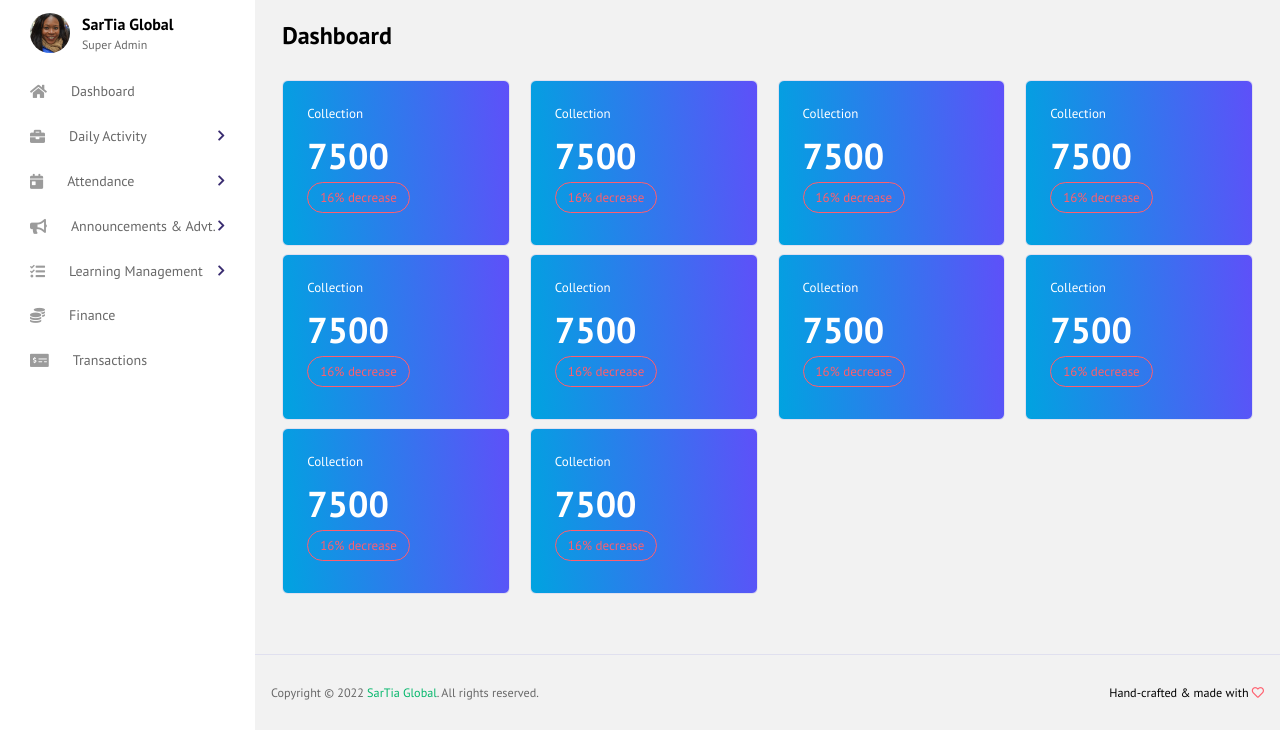
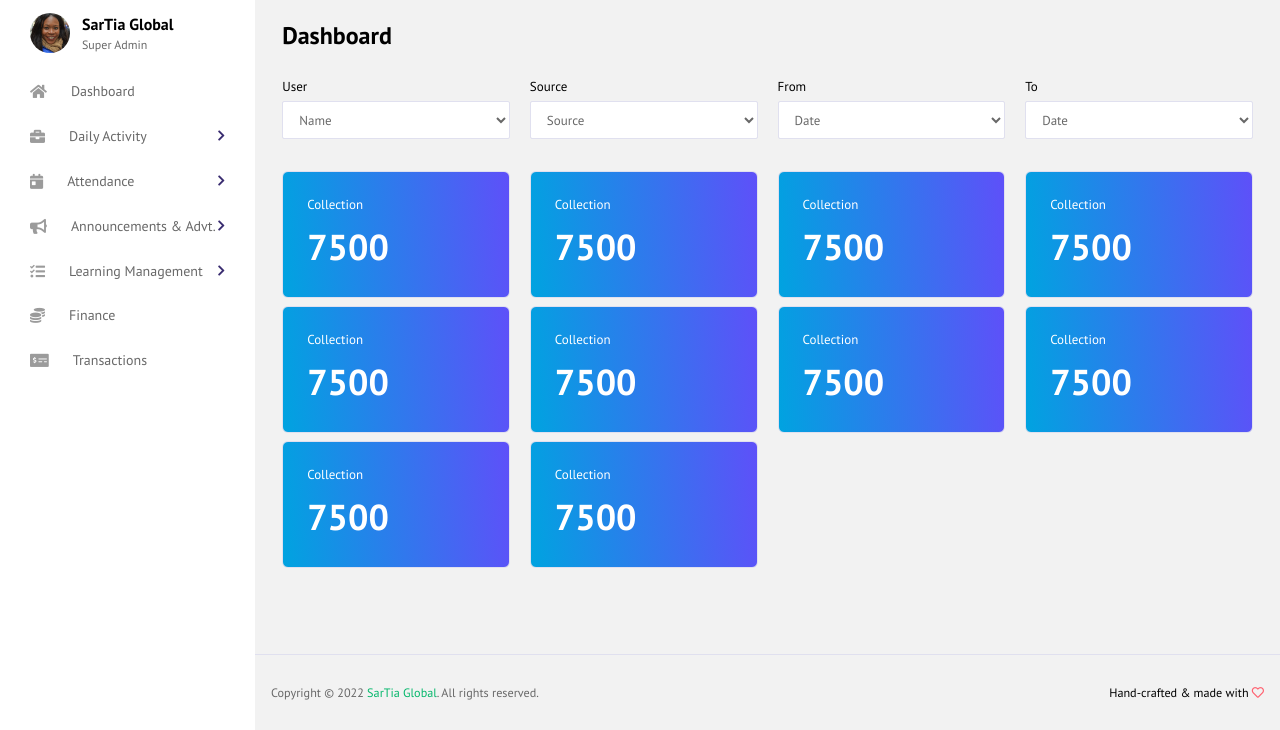
Before and after one commit to birusharmaa/ssss, a CodeIgniter 4 app: template app/Views/admin/dashboard/index.php in a window 1280 px wide. Shown: the part 70-800 px from the top of the page. Run offline with PHP 8.4 and a stand-in for CodeIgniter, Linux system fonts and the light colour scheme; the template is opened without the code that fills it, so the values that code supplies are empty; some libraries are stand-ins or nearby versions.

Commit message:
update dashboard widgits

```diff
--- a/app/Views/admin/dashboard/index.php
+++ b/app/Views/admin/dashboard/index.php
@@ -18,6 +18,48 @@
               Dashboard
             </h3>
           </div>
+          <div class="row">
+            <div class="col-md-3 mt-2">
+              <div class="form-group">
+                <label for="">User</label>
+                <select name="" id="" class="form-control">
+                  <option value="">Name</option>
+                  <option value="">Name</option>
+                  <option value="">Name</option>
+                </select>
+              </div>
+            </div>
+            <div class="col-md-3 mt-2">
+              <div class="form-group">
+                <label for="">Source</label>
+                <select name="" id="" class="form-control">
+                  <option value="">Source</option>
+                  <option value="">Source</option>
+                  <option value="">Source</option>
+                </select>
+              </div>
+            </div>
+            <div class="col-md-3 mt-2">
+              <div class="form-group">
+                <label for="">From</label>
+                <select name="" id="" class="form-control">
+                  <option value="">Date</option>
+                  <option value="">Date</option>
+                  <option value="">Date</option>
+                </select>
+              </div>
+            </div>
+            <div class="col-md-3 mt-2">
+              <div class="form-group">
+                <label for="">To</label>
+                <select name="" id="" class="form-control">
+                  <option value="">Date</option>
+                  <option value="">Date</option>
+                  <option value="">Date</option>
+                </select>
+              </div>
+            </div>
+          </div>
           <div class="row grid-margin">
             <?php for($i=1; $i<=10; $i++) {?>
             <div class="col-md-3 mt-2">
@@ -28,7 +70,7 @@
                       Collection
                     </p>
                     <h2>7500</h2>
-                    <label class="badge badge-outline-danger badge-pill">16% decrease</label>
+                    <!-- <label class="badge badge-outline-danger badge-pill">16% decrease</label> -->
                   </div>
                 </div>
               </div>
```
